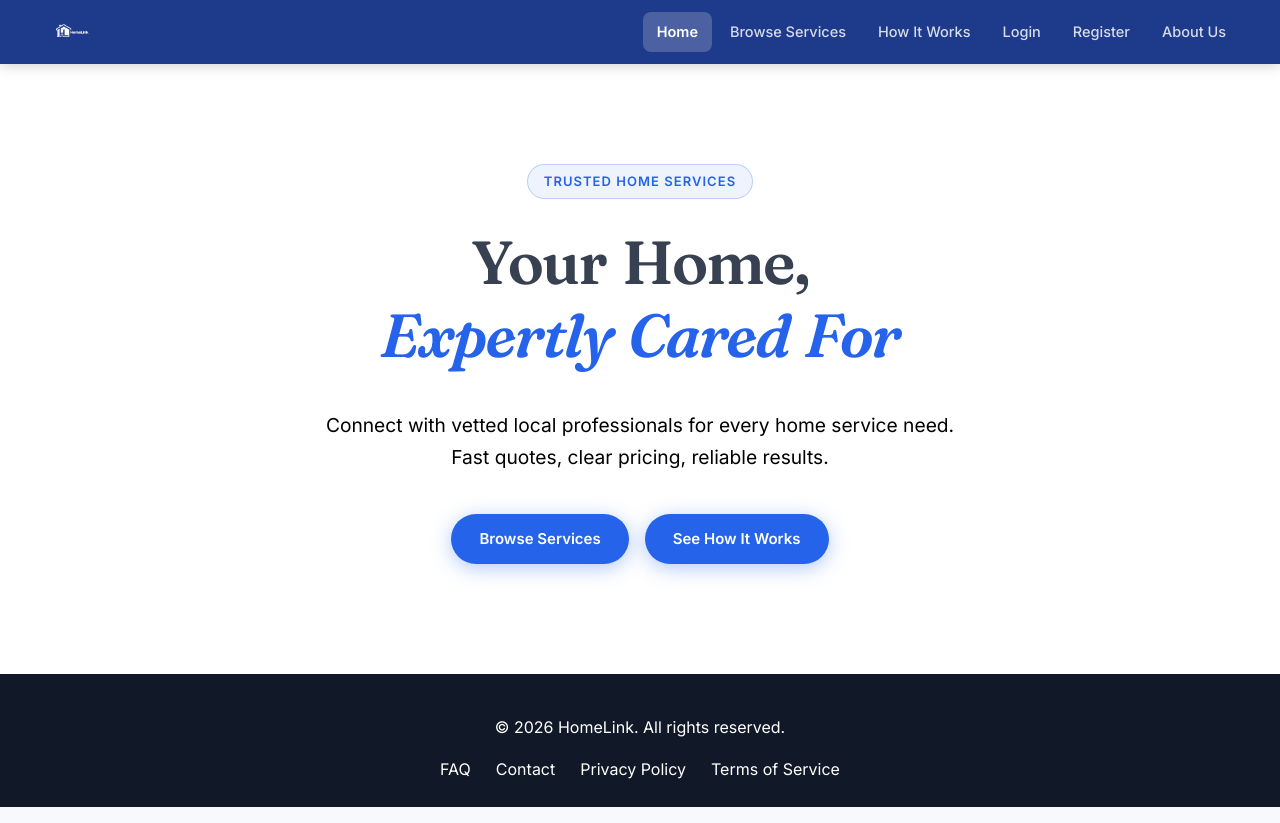
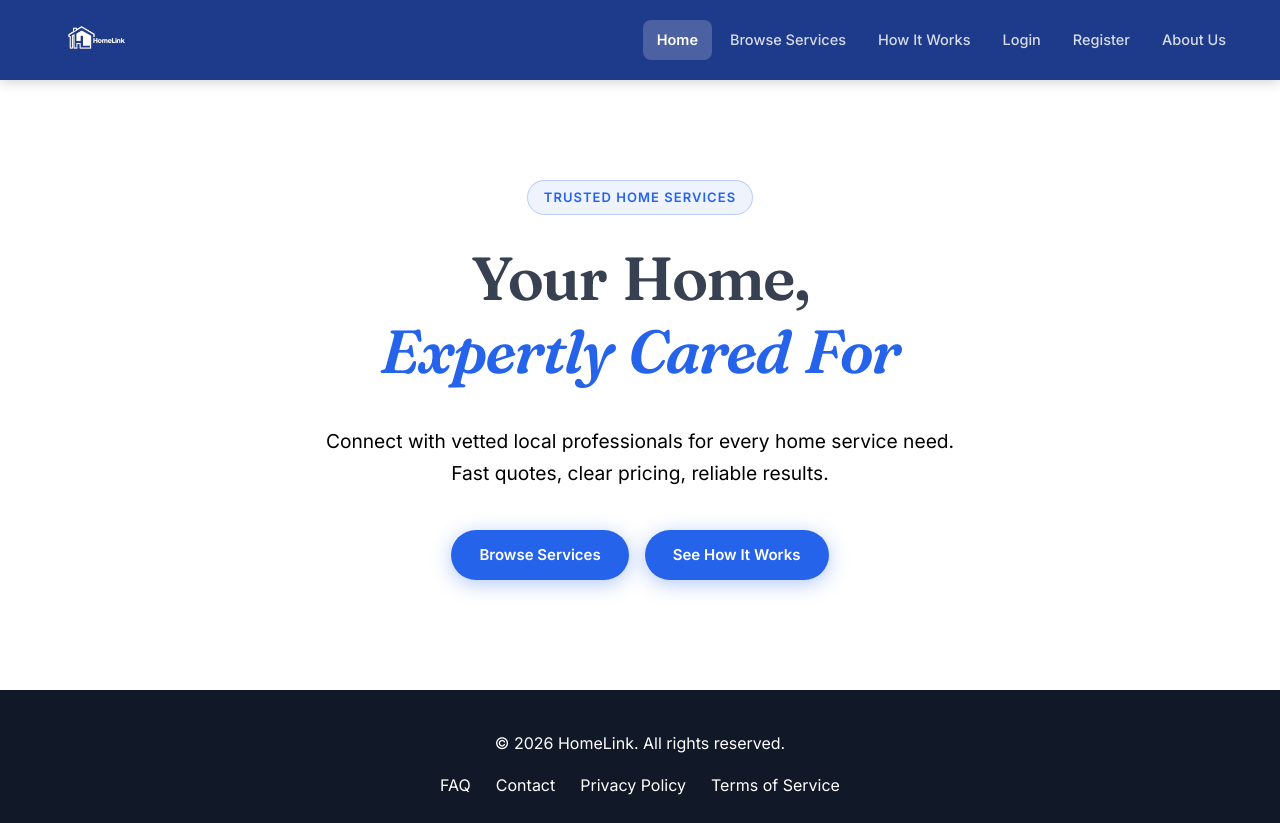
Before and after one commit to garrettvernon115/HomeLink, an Angular app in the folder frontend/: page / in a window 1280 px wide. Built offline with nearby package versions, Linux system fonts and the light colour scheme.

Commit message:
Increase navbar logo size and navbar height

```diff
--- a/frontend/src/app/components/navbar/navbar.scss
+++ b/frontend/src/app/components/navbar/navbar.scss
@@ -12,7 +12,7 @@ Version: 2.0 — polished
   align-items: center;
   background-color: var(--color-brand-navy, #1e3a8a);
   padding: 0 40px;
-  height: 64px;
+  height: 80px;
   color: white;
   position: sticky;
   top: 0;
@@ -37,7 +37,7 @@ Version: 2.0 — polished
 }
 
 .logo-img {
-  height: 40px;
+  height: 70px;
   width: auto;
 }
 
```
